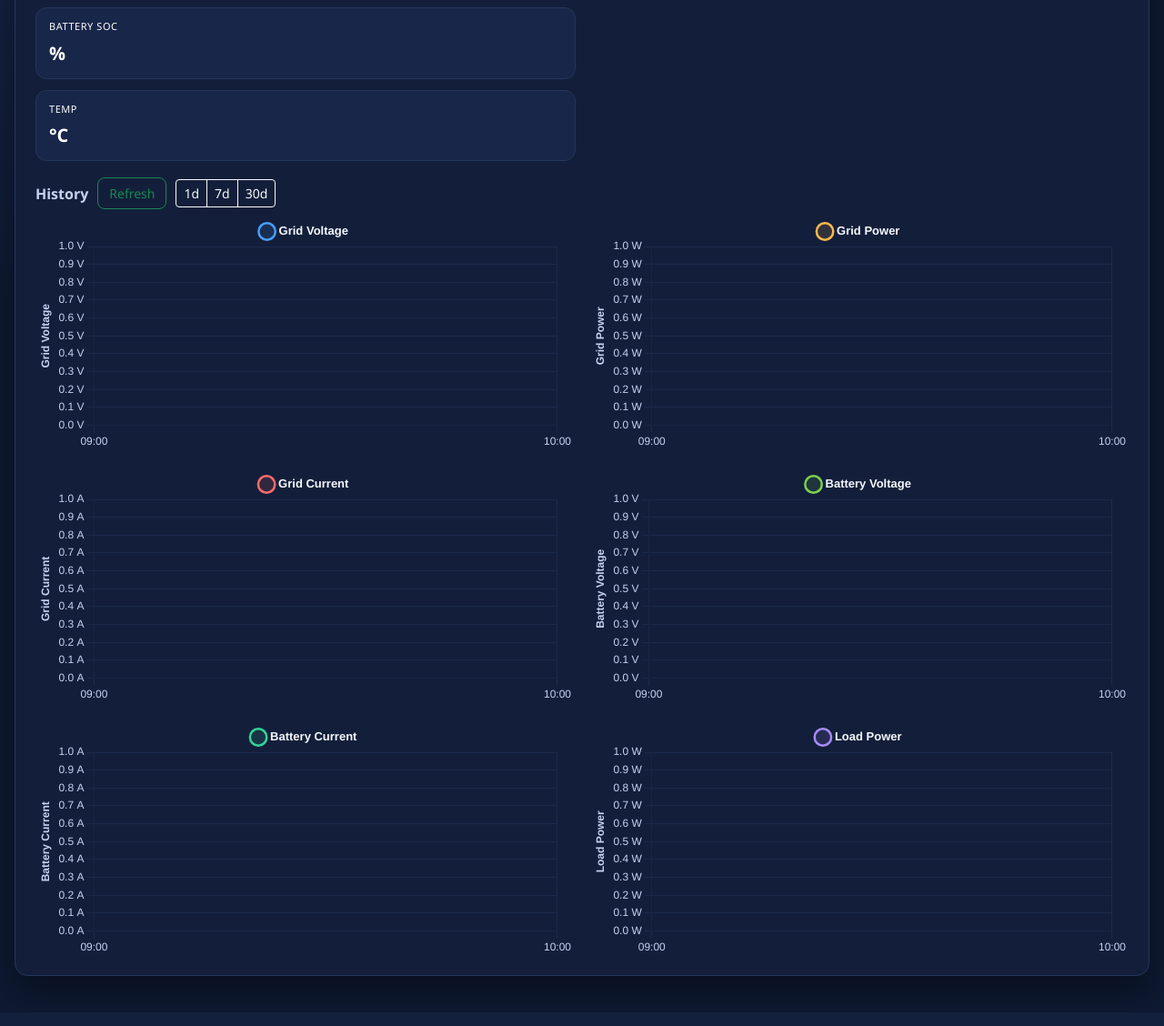
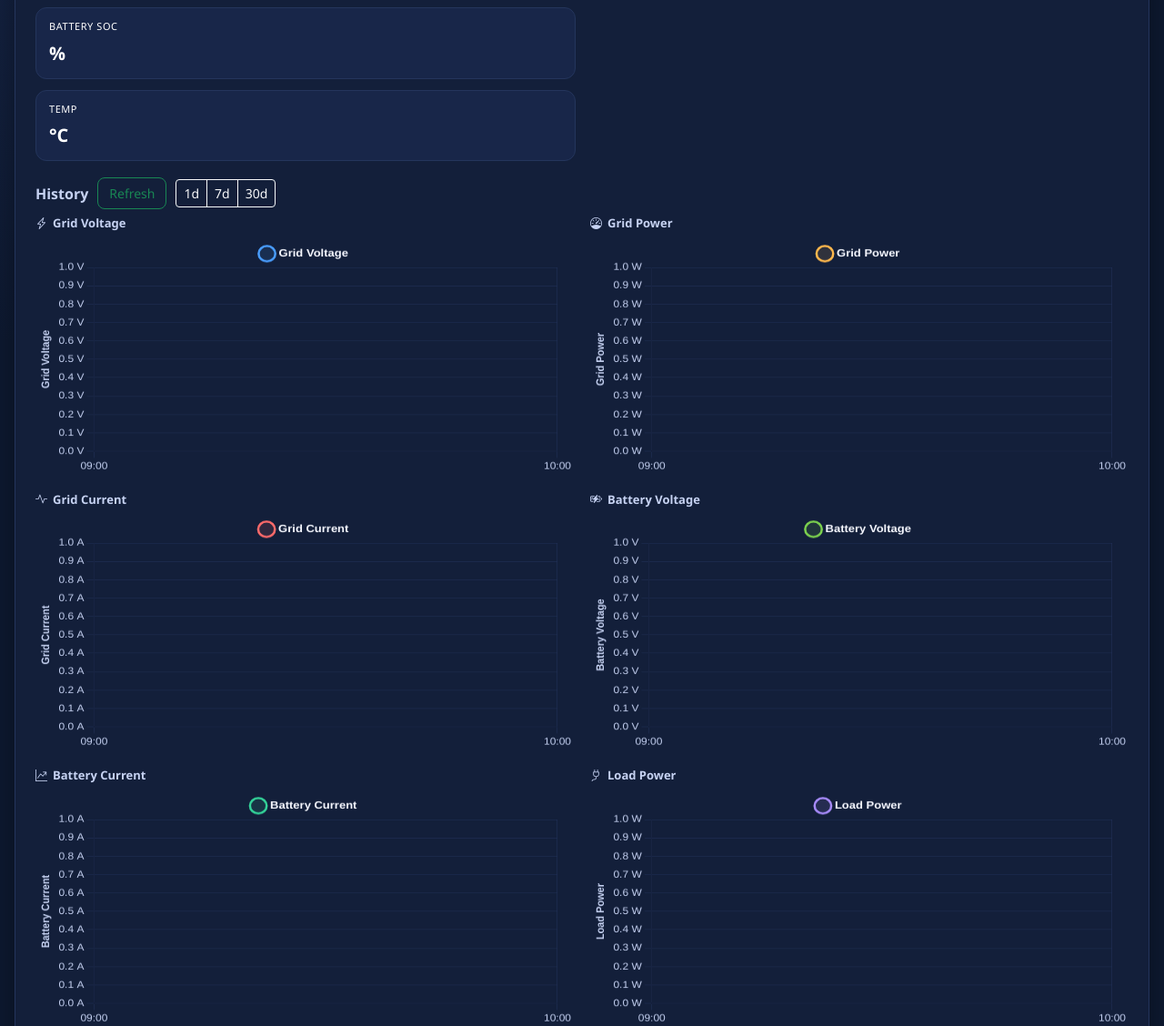
Before and after one commit to x-mentat/eamoon, a Flask app: template templates/status.html in a window 1280 px wide. Shown: the part 876-2004 px from the top of the page at 91% size. Run offline with Flask 3, Linux system fonts and the light colour scheme; the template is opened without the code that fills it, so the values that code supplies are empty.

Commit message:
Add IoT icons to chart titles for better visual clarity
- Grid Voltage: lightning-charge icon
- Grid Power: speedometer icon
- Grid Current: activity/waveform icon
- Battery Voltage: battery-charging icon
- Battery Current: graph-up-arrow icon
- Load Power: plug icon
- Consistent styling with muted color and proper spacing

```diff
--- a/templates/status.html
+++ b/templates/status.html
@@ -267,12 +267,42 @@
         </div>
       </div>
       <div class="chart-grid" style="margin-top:6px;">
-        <div class="chart-cell"><canvas id="chartGridV" aria-label="Grid Voltage chart"></canvas></div>
-        <div class="chart-cell"><canvas id="chartGridP" aria-label="Grid Power chart"></canvas></div>
-        <div class="chart-cell"><canvas id="chartGridA" aria-label="Grid Current chart"></canvas></div>
-        <div class="chart-cell"><canvas id="chartBattV" aria-label="Battery Voltage chart"></canvas></div>
-        <div class="chart-cell"><canvas id="chartBattA" aria-label="Battery Current chart"></canvas></div>
-        <div class="chart-cell"><canvas id="chartLoadP" aria-label="Load Power chart"></canvas></div>
+        <div class="chart-cell">
+          <div style="display:flex;align-items:center;gap:6px;margin-bottom:6px;color:var(--muted);font-size:13px;font-weight:600;">
+            <i class="bi bi-lightning-charge"></i> Grid Voltage
+          </div>
+          <canvas id="chartGridV" aria-label="Grid Voltage chart"></canvas>
+        </div>
+        <div class="chart-cell">
+          <div style="display:flex;align-items:center;gap:6px;margin-bottom:6px;color:var(--muted);font-size:13px;font-weight:600;">
+            <i class="bi bi-speedometer"></i> Grid Power
+          </div>
+          <canvas id="chartGridP" aria-label="Grid Power chart"></canvas>
+        </div>
+        <div class="chart-cell">
+          <div style="display:flex;align-items:center;gap:6px;margin-bottom:6px;color:var(--muted);font-size:13px;font-weight:600;">
+            <i class="bi bi-activity"></i> Grid Current
+          </div>
+          <canvas id="chartGridA" aria-label="Grid Current chart"></canvas>
+        </div>
+        <div class="chart-cell">
+          <div style="display:flex;align-items:center;gap:6px;margin-bottom:6px;color:var(--muted);font-size:13px;font-weight:600;">
+            <i class="bi bi-battery-charging"></i> Battery Voltage
+          </div>
+          <canvas id="chartBattV" aria-label="Battery Voltage chart"></canvas>
+        </div>
+        <div class="chart-cell">
+          <div style="display:flex;align-items:center;gap:6px;margin-bottom:6px;color:var(--muted);font-size:13px;font-weight:600;">
+            <i class="bi bi-graph-up-arrow"></i> Battery Current
+          </div>
+          <canvas id="chartBattA" aria-label="Battery Current chart"></canvas>
+        </div>
+        <div class="chart-cell">
+          <div style="display:flex;align-items:center;gap:6px;margin-bottom:6px;color:var(--muted);font-size:13px;font-weight:600;">
+            <i class="bi bi-plug"></i> Load Power
+          </div>
+          <canvas id="chartLoadP" aria-label="Load Power chart"></canvas>
+        </div>
       </div>
     {% endif %}
 
```
